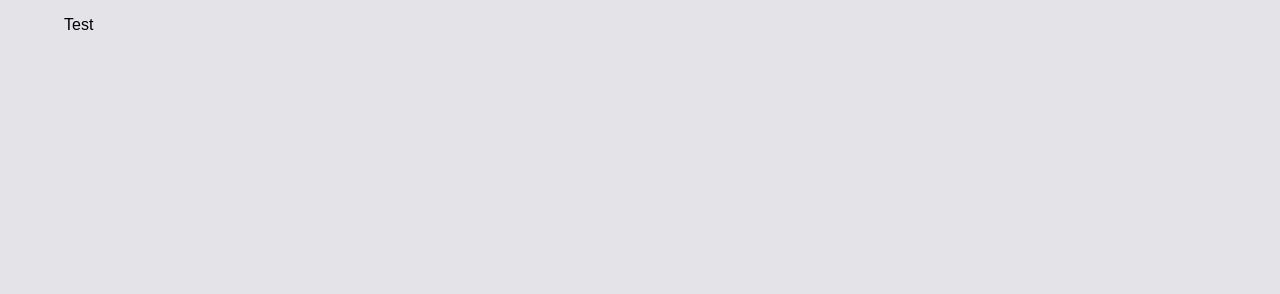
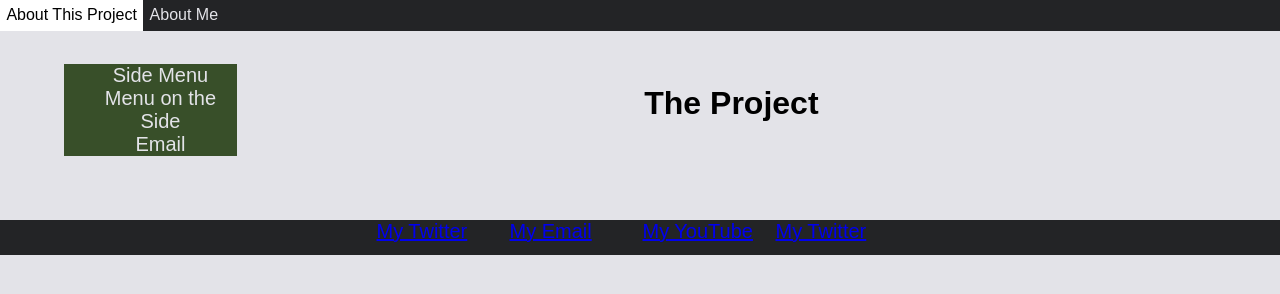
Before and after one commit to BryanRockwood/project_site, a plain HTML site: page testlink1.html in a window 1280 px wide. Drawn offline with Linux system fonts and the light colour scheme.

Commit message:
windows commit

```diff
--- a/practice.css
+++ b/practice.css
@@ -12,7 +12,7 @@ body{
 }
 .grid-content{
 	display: grid;
-	grid-template-columns: 25% auto;
+	grid-template-columns: 15% auto;
 	gap: 10px;
 	padding: 5%;
 }
@@ -45,39 +45,6 @@ body{
 	background-color: white;
 }
 
-/*
-ul.Top-Menu{
-	list-style-type: none;
-	margin: 0;
-	padding: 0;
-	background-color: #232426;
-	height: 35px;
-	font-size: 15px;
-	width: 100%;
-	top: 0;
-	position: fixed;
-
-
-}
-li.Top-Menu{
-	display: inline-flex;
-}
-li.Top-Menu a{
-	font-family: sans-serif;
-	width: 20%;
-	align-content: center;
-	padding-left: 2.5%;
-	padding-top: .75%;
-	text-decoration: none;
-	color: #e3e3e8;
-}
-li.Top-Menu a:hover{
-	background-color: whitesmoke;
-	color: black;
-}
-
-*/
-
 ul.Side-Menu{
 
 	margin: 0%;
@@ -94,8 +61,6 @@ li.Side-Menu{
 	font-size: 20px;
 	width: 85%;
 	height: auto;
-	border-right-width:10px;
-	border-bottom-width: 10px;
 	border-radius: 10px;
 	/*border-bottom-style: groove;
 	border-right-style: groove;
--- a/testlink1.html
+++ b/testlink1.html
@@ -6,13 +6,31 @@
 	<title></title>
 </head>
 <body>
-
+	<div class="navbar">
+		<a href="TestLink1.html">About This Project </a>
+		<a href="testLink2.html">About Me</a>
+	</div>
+	<div class = "grid-content">
+		<div>
+			<ul class ="Side-Menu">
+				<li class="Side-Menu"> <a href="Sidemenu.html"> Side Menu </a></li>
+				<li class="Side-Menu"> <a href="Sidemenu2.html"> Menu on the Side</a></li>
+				<li class="Side-Menu"> <a href="Sidemenu3.html"> Email </a></li>
+				</ul>
+		</div>
+		<h1 id="welcome"> The Project </h1>
+	</div>
 </body>
 </html>
 <head>
 	<link rel="stylesheet" href="practice.css" 	>
 </head>
-<body>
-<p> Test </p>
-</body>
+	<footer>
+		<ul class="Footer-Links">
+			<li class="Footer-Links"> <a href="https://twitter.com/EsportsBrock" target="_blank">My Twitter</a></li>
+			<li class="Footer-Links"> <a href="https://twitter.com/EsportsBrock" target="_blank">My Email</a></li>
+			<li class="Footer-Links"> <a href="https://twitter.com/EsportsBrock" target="_blank">My YouTube</a></li>
+			<li class="Footer-Links"> <a href="https://twitter.com/EsportsBrock" target="_blank">My Twitter</a></li>
+		</ul>
+	</footer>
 </html>
```
Also changed, not shown: index.html (+0 -8 lines), old_code_snippets.css (added, +36 -0 lines).
